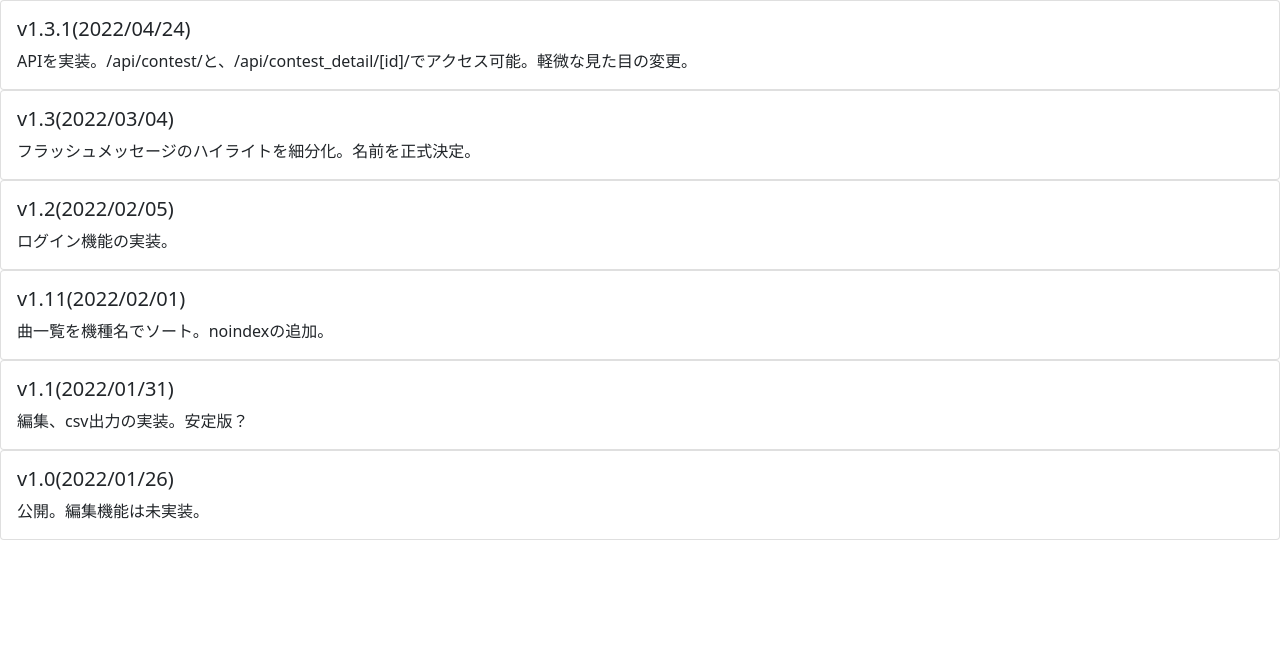
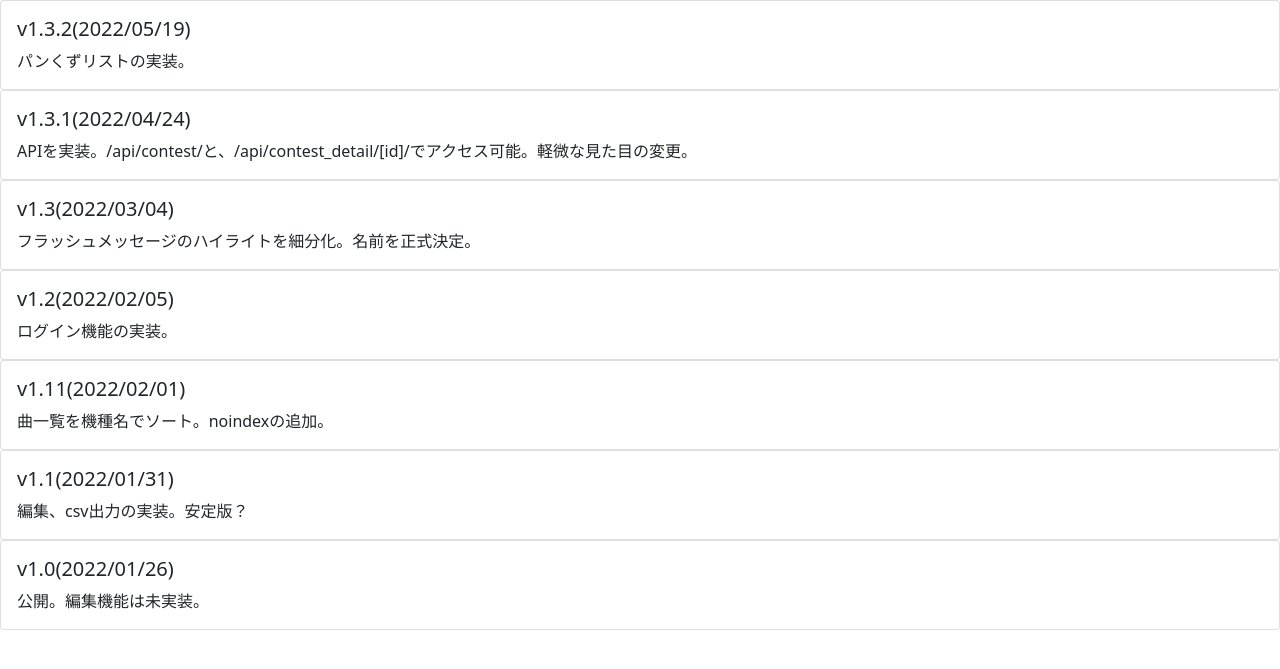
Before and after one commit to ekaraage/ranking_flask, a Flask app: page /release_notes/ in a window 1280 px wide. Shown: the part 48-717 px from the top of the page. Run offline with Flask 2, Linux system fonts and the light colour scheme.

Commit message:
パンくずリストの実装

```diff
--- a/templates/release_notes.html
+++ b/templates/release_notes.html
@@ -3,6 +3,12 @@
 {% block head %}{% endblock %}
 {% block content %}
 <div>
+	<div class="card rounded">
+		<div class="card-body">
+			<h5 class="card-title">v1.3.2(2022/05/19)</h5>
+			<p class="card-text">パンくずリストの実装。</p>
+		</div>
+	</div>
 	<div class="card rounded">
 		<div class="card-body">
 			<h5 class="card-title">v1.3.1(2022/04/24)</h5>
```
Also changed, not shown: templates/all_submissions_template.html (+9 -0 lines), templates/ranking_status_template.html (+11 -1 lines), README.md.
